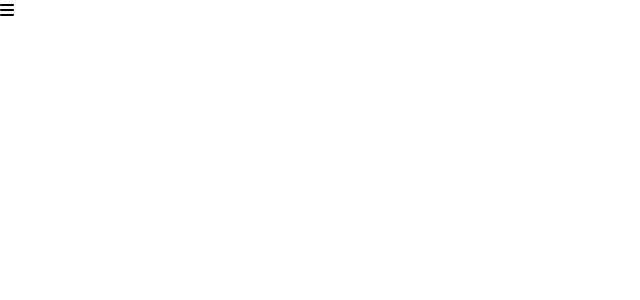
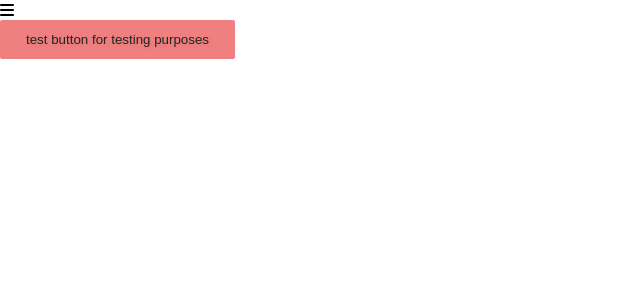
Before and after one commit to dshi08/ML-Club, a React (Create React App) app in the folder yo-gurt/: page / in a window 1280 px wide. Before the commit this address had no page. Shown: the top 300 px of the page, without its empty margins (0-640 px from the left). Built offline with nearby package versions, Linux system fonts and the light colour scheme.

Commit message:
button css
- made test button in navbar
- added css for button

```diff
--- a/yo-gurt/src/components/Button.css
+++ b/yo-gurt/src/components/Button.css
@@ -1,3 +1,41 @@
 :root {
     --primary: lightcoral;
 }
+
+.btn {
+    padding: 8px 20px;
+    border-radius: 2px;
+    outline: none;
+    border: none;
+    cursor: pointer;
+}
+
+.btn--filled {
+    background-color: var(--primary);
+    color: #242424;
+    border: 1px solid var(--primary-dark)
+}
+
+.btn--empty {
+    background-color: transparent;
+    color: black;
+    border: 2px solid var(--primary);
+    transition: all 0.3 ease-out;
+}
+
+.btn--medium {
+    padding: 8px 20px;
+    font-size: 15px;
+}
+
+.btn--large {
+    padding: 12px 26px;
+    font-size: px;
+    text-shadow: 2px 2px 4px rgba(0, 0, 0, 0.1);
+}
+
+.btn--medium:hover, .btn--large:hover {
+    background: gray;
+    color: black;
+    transition: 250ms;
+}
--- a/yo-gurt/src/components/NavBar.js
+++ b/yo-gurt/src/components/NavBar.js
@@ -16,6 +16,11 @@ function NavBar() {
                 <div className='menu-icon' onClick={handleClick}>
                     <i className={click ? 'fas fa-times' : 'fas fa-bars'}/>
                 </div>
+                <div>
+                    <Button to='/' buttonStyle='btn--filled' buttonSize='btn--large' onClick={() => console.log('Clicked!')}>
+                        test button for testing purposes
+                    </Button>
+                </div>
             </div>
          </nav>
 
```
